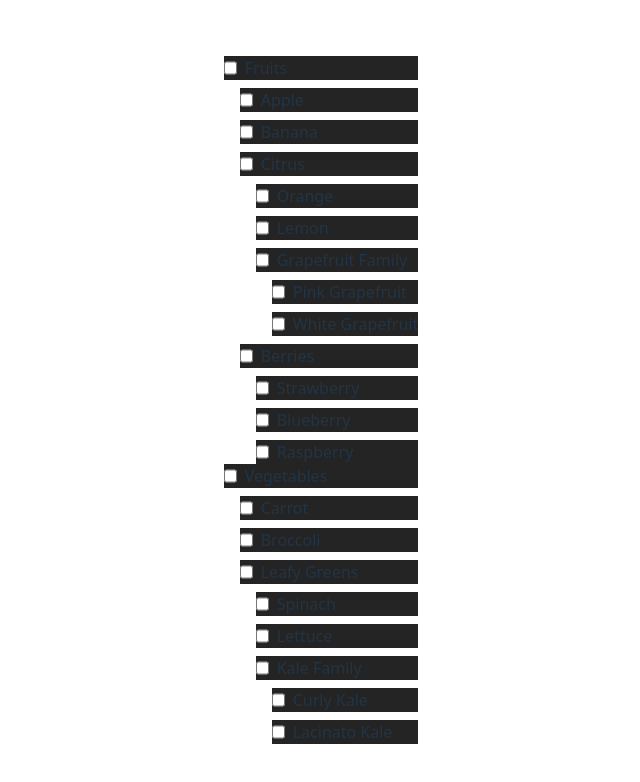
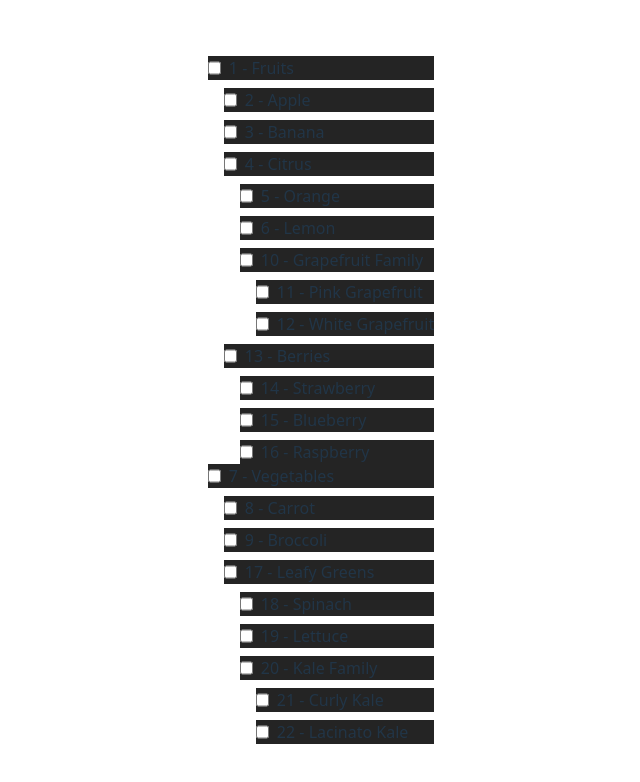
Before and after one commit to satishgowda28/interview_react, a React (Vite) app: page /nestedcheckbox in a window 1280 px wide. Shown: the top 782 px of the page, without its empty margins (319-959 px from the left). Built offline with nearby package versions, Linux system fonts and the light colour scheme.

Commit message:
nested checkbox qn done

```diff
--- a/src/pages/nestedcheckbox/_components/checkboxLi.tsx
+++ b/src/pages/nestedcheckbox/_components/checkboxLi.tsx
@@ -1,19 +1,30 @@
-import type { FC, PropsWithChildren } from "react";
+import type { ChangeEvent, FC, PropsWithChildren } from "react";
 
 interface CheckboxType {
   label: string;
   id: number;
+  onChangeEvent: (e: ChangeEvent<HTMLInputElement>) => void;
+  checked: boolean;
 }
 const CheckboxLi: FC<PropsWithChildren<CheckboxType>> = ({
   label,
   id,
   children,
+  onChangeEvent,
+  checked,
 }) => {
   return (
     <li className={`relative`}>
       <div className="flex space-x-2 bg-[#242424] relative z-10">
-        <input type="checkbox" id={`${label}-${id}`} />
-        <label htmlFor={`${label}-${id}`}>{label}</label>
+        <input
+          type="checkbox"
+          id={`${label}-${id}`}
+          onChange={onChangeEvent}
+          checked={checked}
+        />
+        <label htmlFor={`${label}-${id}`}>
+          {id} - {label}
+        </label>
       </div>
       {children && (
         <i className="absolute left-1.5 w-px top-0 bottom-0 bg-white/50 z-0" />
--- a/src/pages/nestedcheckbox/index.tsx
+++ b/src/pages/nestedcheckbox/index.tsx
@@ -1,4 +1,10 @@
-import { useEffect, useState, type FC, type PropsWithChildren } from "react";
+import {
+  useEffect,
+  useState,
+  type ChangeEvent,
+  type FC,
+  type PropsWithChildren,
+} from "react";
 import CheckboxLi from "./_components/checkboxLi";
 import WrapperElem from "./_components/wrapper";
 import checkboxData from "./_data/index.json";
@@ -11,6 +17,7 @@ interface WrapperComp {
   allData?: CheckboxData;
   isRoot: boolean;
   refId: number;
+  ioChangeEvent: (idx: number) => (e: ChangeEvent<HTMLInputElement>) => void;
 }
 
 const CheckboxWrapperComp: FC<PropsWithChildren<WrapperComp>> = ({
@@ -19,10 +26,16 @@ const CheckboxWrapperComp: FC<PropsWithChildren<WrapperComp>> = ({
   allData,
   isRoot,
   refId,
+  ioChangeEvent,
 }) => {
   return (
     <WrapperElem isRoot={isRoot}>
-      <CheckboxLi id={refId} label={allData?.[refId].label || ""}>
+      <CheckboxLi
+        id={refId}
+        label={allData?.[refId].label || ""}
+        onChangeEvent={ioChangeEvent(refId)}
+        checked={allData?.[refId].checked || false}
+      >
         {parentChildRel?.[refId]?.map((idx) => (
           <CheckboxWrapperComp
             key={`${allData?.[refId].label}_${idx}`}
@@ -30,6 +43,7 @@ const CheckboxWrapperComp: FC<PropsWithChildren<WrapperComp>> = ({
             parentChildRel={parentChildRel}
             allData={allData}
             refId={idx}
+            ioChangeEvent={ioChangeEvent}
             isRoot={false}
           />
         ))}
@@ -46,11 +60,80 @@ const NestedCheckbox = () => {
     const { rootIds, parentChild, flatData } = runNormalize(
       checkboxData as Node[]
     );
-    console.log({ rootIds, parentChild, flatData });
     setRootIds(rootIds);
     setParentChildRel(parentChild);
     setAllData(flatData);
   }, []);
+  const handleChekboxChange = (idx: number) => {
+    return (e: ChangeEvent<HTMLInputElement>) => {
+      let tempAllData = { ...allData };
+      tempAllData[idx].checked = e.target.checked;
+      const modByChildren = checkChildren(idx, e.target.checked, tempAllData);
+      const modByParent = checkParent(idx, e.target.checked, {
+        ...tempAllData,
+        ...modByChildren,
+      });
+      tempAllData = { ...tempAllData, ...modByChildren, ...modByParent };
+      setAllData((prev) => ({ ...prev, ...tempAllData }));
+    };
+  };
+  const checkChildren = (
+    idx: number,
+    value: boolean,
+    tempObj: CheckboxData
+  ) => {
+    const childrens = parentChildRel[idx];
+    if (childrens) {
+      for (let childId of childrens) {
+        tempObj[childId].checked = value;
+        if (parentChildRel[childId]) {
+          tempObj = {
+            ...tempObj,
+            ...checkChildren(childId, value, { ...tempObj }),
+          };
+        }
+      }
+    } else {
+      return tempObj;
+    }
+    return tempObj;
+  };
+  const checkParent = (idx: number, value: boolean, tempObj: CheckboxData) => {
+    const parentId = tempObj[idx].parent;
+    debugger;
+    if (parentId) {
+      if (!value) {
+        tempObj[parentId].checked = value;
+        tempObj = {
+          ...tempObj,
+          ...checkParent(parentId, value, { ...tempObj }),
+        };
+      } else {
+        const childrens = parentChildRel[parentId];
+        if (childrens) {
+          let allChecked = true;
+          for (let child of childrens) {
+            if (child !== idx) {
+              if (!tempObj[child].checked) {
+                allChecked = false;
+                break;
+              }
+            }
+          }
+          if (allChecked) {
+            tempObj[parentId].checked = value;
+            tempObj = {
+              ...tempObj,
+              ...checkParent(parentId, value, { ...tempObj }),
+            };
+          }
+        }
+      }
+    } else {
+      return tempObj;
+    }
+    return tempObj;
+  };
   return (
     <div>
       {rootIds?.map((idx) => (
@@ -60,6 +143,7 @@ const NestedCheckbox = () => {
           parentChildRel={parentChildRel}
           allData={allData}
           refId={idx}
+          ioChangeEvent={handleChekboxChange}
           isRoot
         />
       ))}
```
